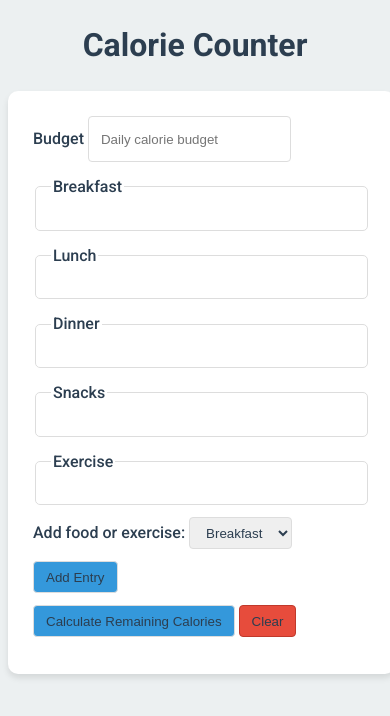
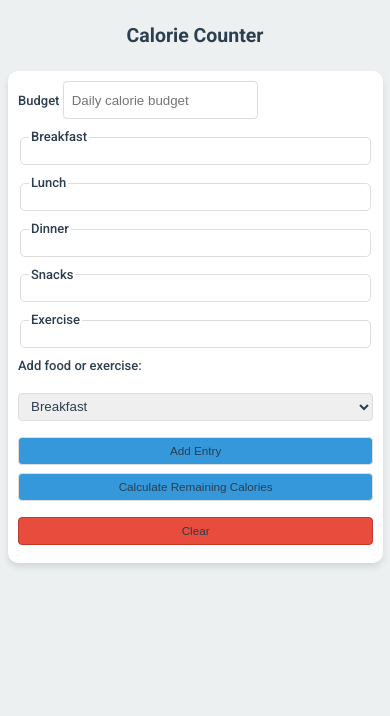
Before and after one commit to SadeghDehyadgari/calorie-counter, a plain HTML site: page index.html in a window 390 px wide. Drawn offline with Linux system fonts and the light colour scheme.

Commit message:
added media query

```diff
--- a/styles.css
+++ b/styles.css
@@ -69,6 +69,7 @@ button {
 button:hover {
   background-color: var(--dark-blue);
   transform: translateY(-2px);
+  color: white;
 }
 
 button:active {
@@ -125,7 +126,6 @@ select {
   color: var(--light-green);
 }
 
-/* اضافه کردن انیمیشن برای تعامل بهتر */
 @keyframes fadeIn {
   from {
     opacity: 0;
@@ -139,7 +139,6 @@ select {
   animation: fadeIn 0.5s ease-in-out;
 }
 
-/* استایل برای دکمه Clear */
 #clear {
   background-color: #e74c3c;
   border-color: #c0392b;
@@ -148,3 +147,98 @@ select {
 #clear:hover {
   background-color: #c0392b;
 }
+
+@media (max-width: 1024px) {
+  body {
+    font-size: 15px;
+  }
+
+  .container {
+    width: 85%;
+    padding: 20px;
+  }
+
+  button,
+  input,
+  select {
+    min-height: 28px;
+    padding: 5px 10px;
+  }
+
+  fieldset {
+    padding: 12px;
+  }
+}
+
+@media (max-width: 768px) {
+  body {
+    font-size: 14px;
+  }
+
+  .container {
+    width: 95%;
+    padding: 15px;
+  }
+
+  h1 {
+    font-size: 1.8em;
+    margin-bottom: 20px;
+  }
+
+  .input-container {
+    gap: 6px;
+  }
+
+  button {
+    padding: 6px 12px;
+    font-size: 0.9em;
+  }
+
+  .controls span {
+    display: flex;
+    flex-direction: column;
+    gap: 8px;
+  }
+
+  #entry-dropdown,
+  #add-entry {
+    width: 100%;
+  }
+
+  #calorie-counter > div:last-child {
+    display: flex;
+    flex-direction: column;
+    gap: 8px;
+  }
+
+  fieldset,
+  label,
+  button,
+  input,
+  select {
+    margin-bottom: 8px;
+  }
+}
+
+@media (max-width: 480px) {
+  body {
+    font-size: 13px;
+  }
+
+  .container {
+    padding: 10px;
+  }
+
+  h1 {
+    font-size: 1.5em;
+  }
+
+  fieldset {
+    padding: 8px;
+  }
+
+  input,
+  select {
+    padding: 4px 8px;
+  }
+}
```
